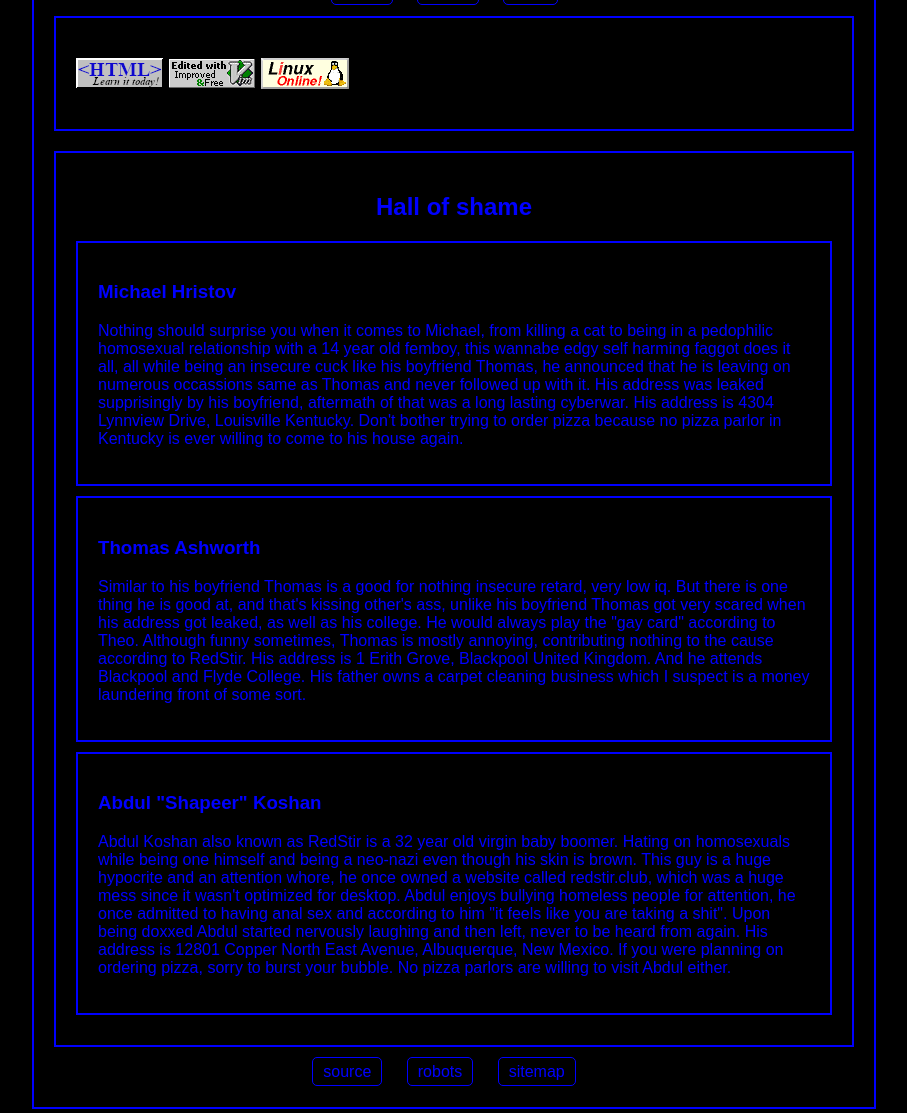
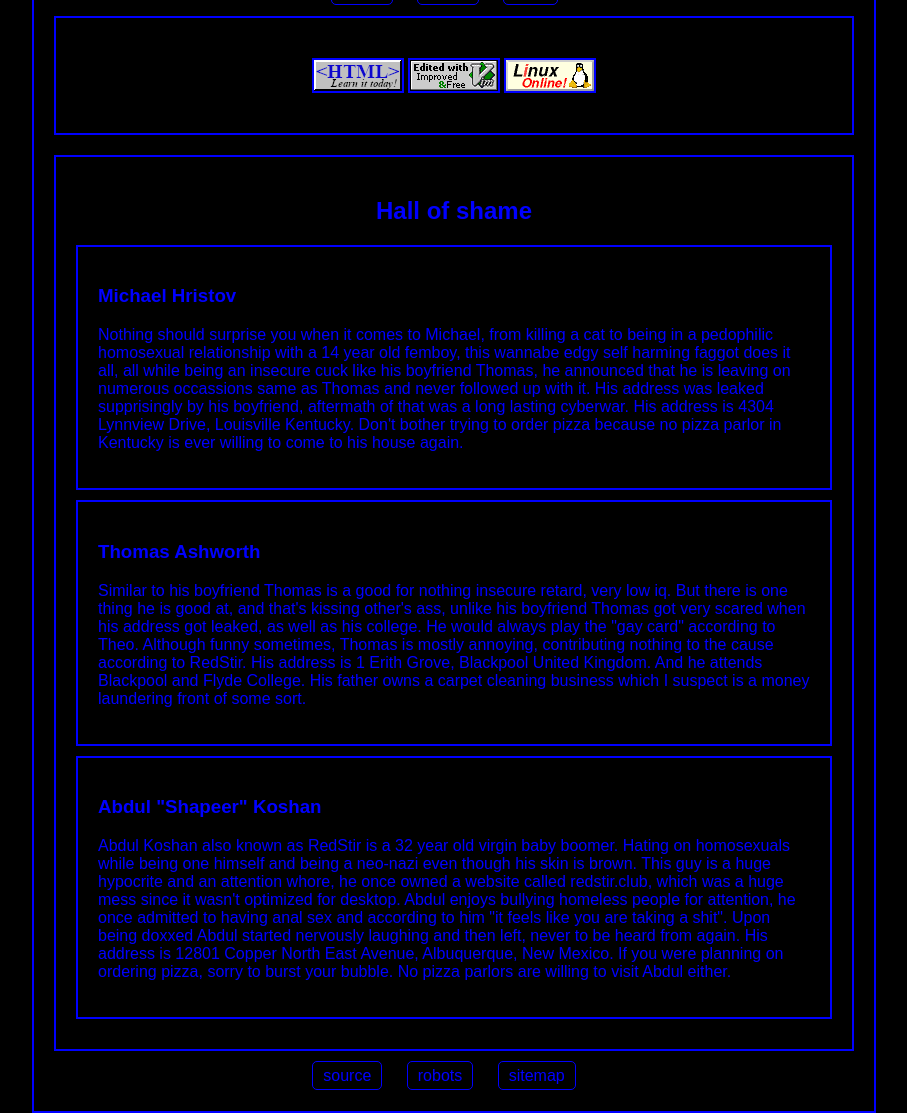
Before and after one commit to kvnspncr/kvnspncr.github.io, a PHP site: page / in a window 1280 px wide. Shown: the part 120-1233 px from the top of the page, without its empty margins (186-1093 px from the left). Run offline with PHP 8.4, Linux system fonts and the light colour scheme.

Commit message:
Update style.css

```diff
--- a/style.css
+++ b/style.css
@@ -1,3 +1,20 @@
+hr {
+border-top: 2px solid blue;
+}
+.article {
+ text-align: left;
+}
+
+img {
+  border: 2px solid blue;
+}
+.center {
+  display: block;
+  margin-left: auto;
+  margin-right: auto;
+  width: 50%;
+}
+
 header h1 {
     text-align: center;
     text-shadow: 0 0 10px blue;
@@ -16,6 +33,7 @@ body {
     padding: 20px;
     border: 2px solid blue;
     background-color: black;
+    text-align: center;
 }
 
 header {
@@ -61,6 +79,10 @@ h1, h2 {
     text-align: center;
 }
 
+h3 {
+  text-align: left;
+}
+
 ul {
     list-style-type: disc;
     padding-left: 20px;
```
